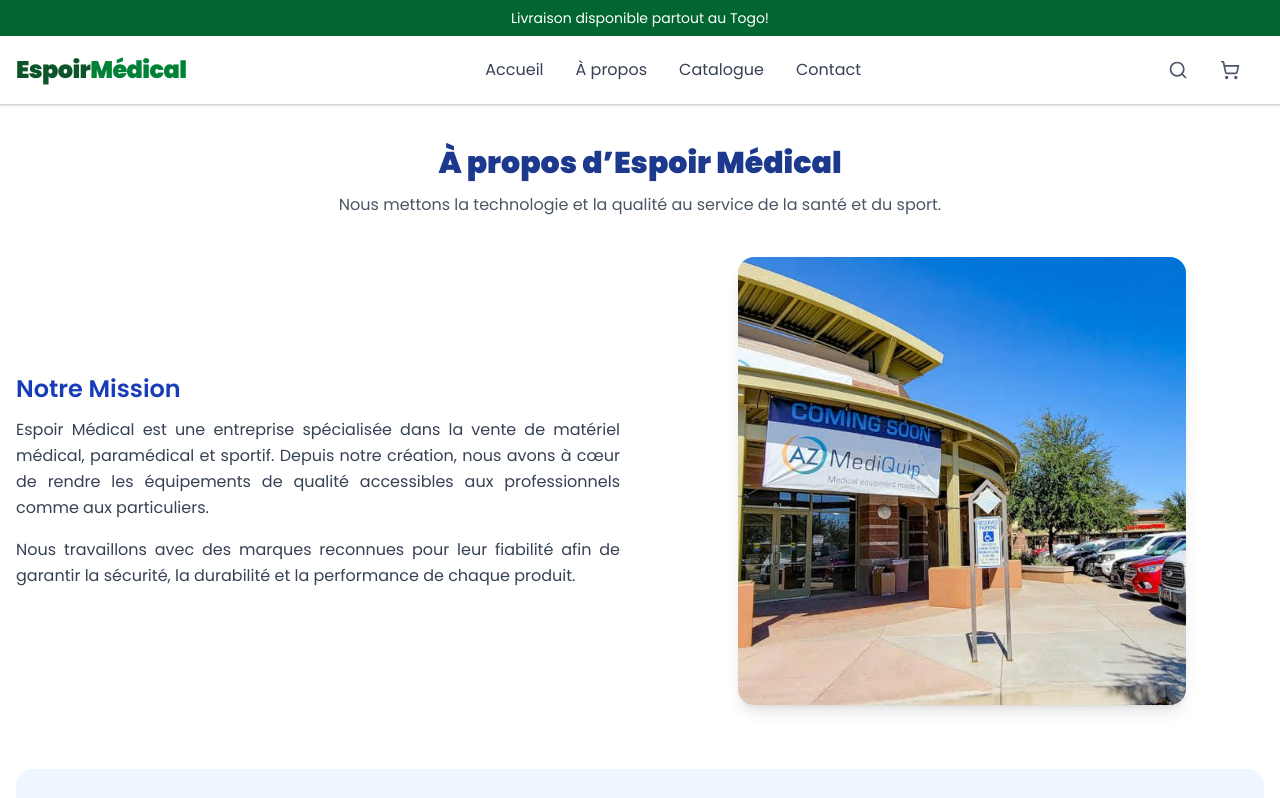
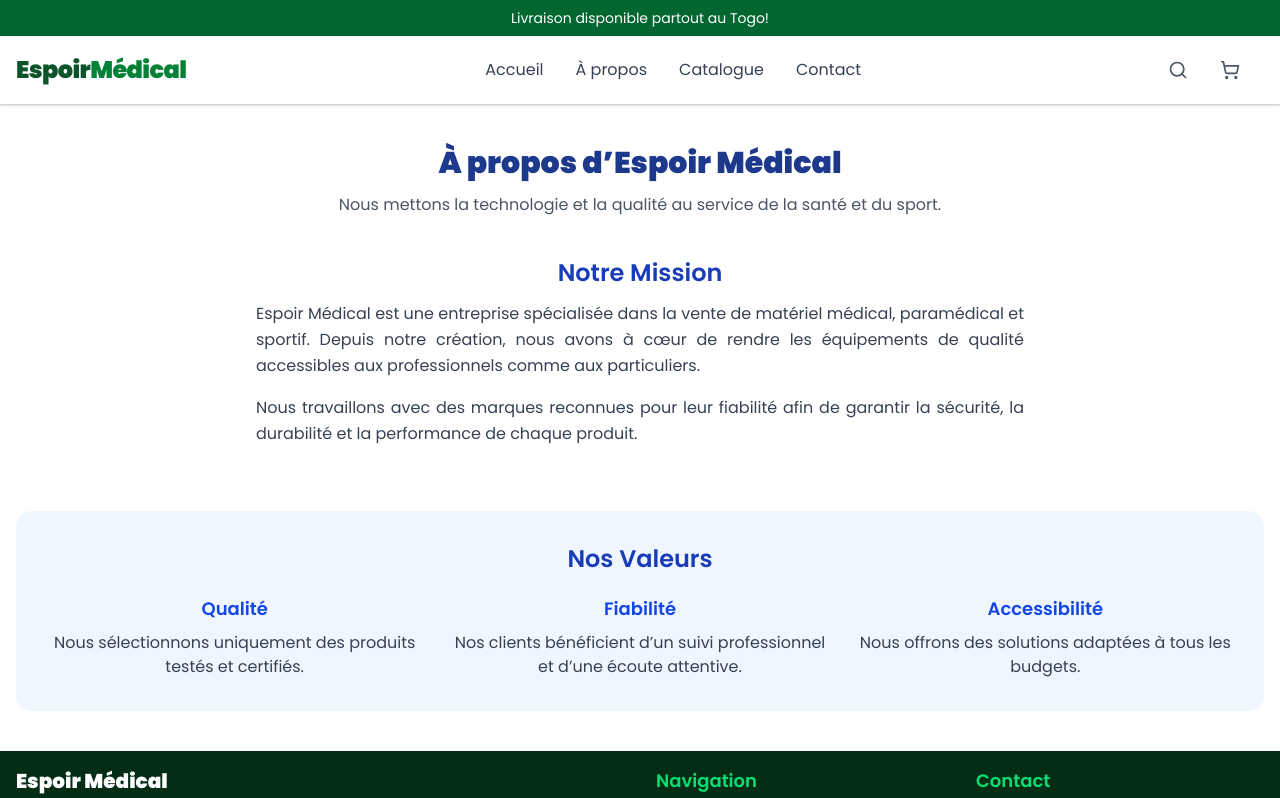
Before and after one commit to deogratias228/espoir-medical-ecommerce, a Next.js app: page /about in a window 1280 px wide. Shown: the top 798 px of the page. Built offline with nearby package versions, Linux system fonts and the light colour scheme; no server answers.

Commit message:
about image removed

```diff
--- a/app/about/page.tsx
+++ b/app/about/page.tsx
@@ -13,8 +13,8 @@
             </section>
 
             {/* Bloc mission et histoire */}
-            <section className="grid md:grid-cols-2 gap-10 items-center mb-16">
-                <div>
+            <section className="flex justify-center gap-10 items-center mb-16">
+                <div className="text-center max-w-3xl">
                     <h2 className="text-2xl font-semibold text-blue-800 mb-3">Notre Mission</h2>
                     <p className="leading-relaxed text-justify">
                         Espoir Médical est une entreprise spécialisée dans la vente de matériel médical,
@@ -26,13 +26,13 @@
                         la sécurité, la durabilité et la performance de chaque produit.
                     </p>
                 </div>
-                <div className="flex justify-center">
+                {/* <div className="flex justify-center">
                     <img
                         src="/images/about/espoir-medical.jpeg"
                         alt="Image de la boutique Espoir Medical"
                         className="rounded-2xl shadow-lg w-full max-w-md"
                     />
-                </div>
+                </div> */}
             </section>
 
             {/* Valeurs */}
```
